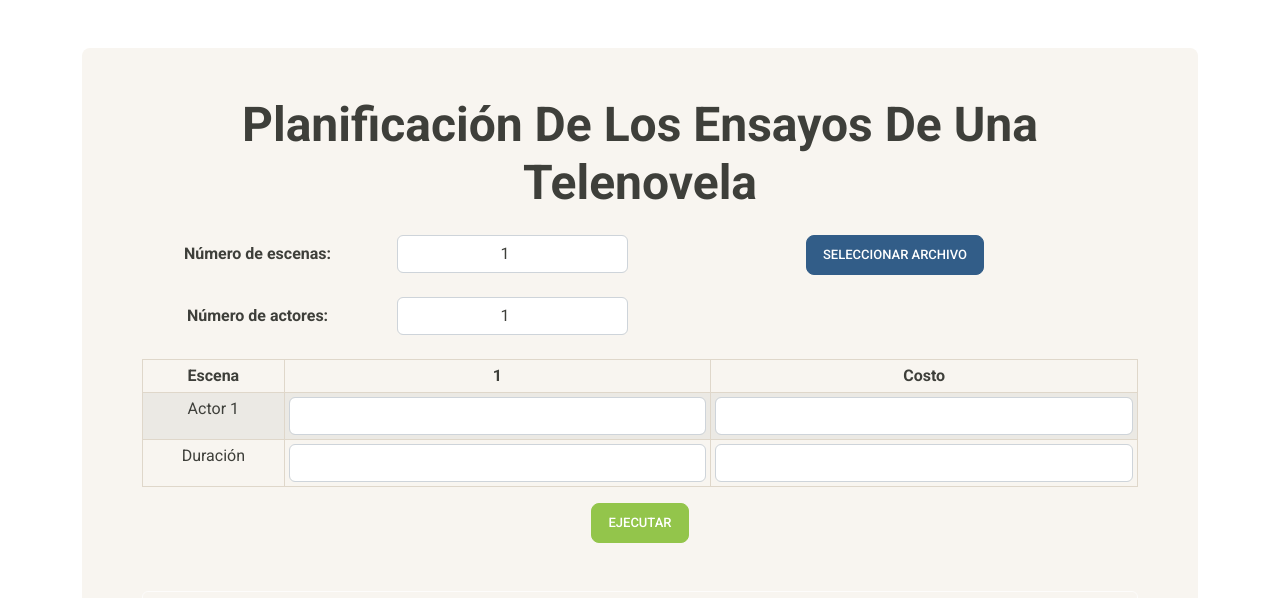
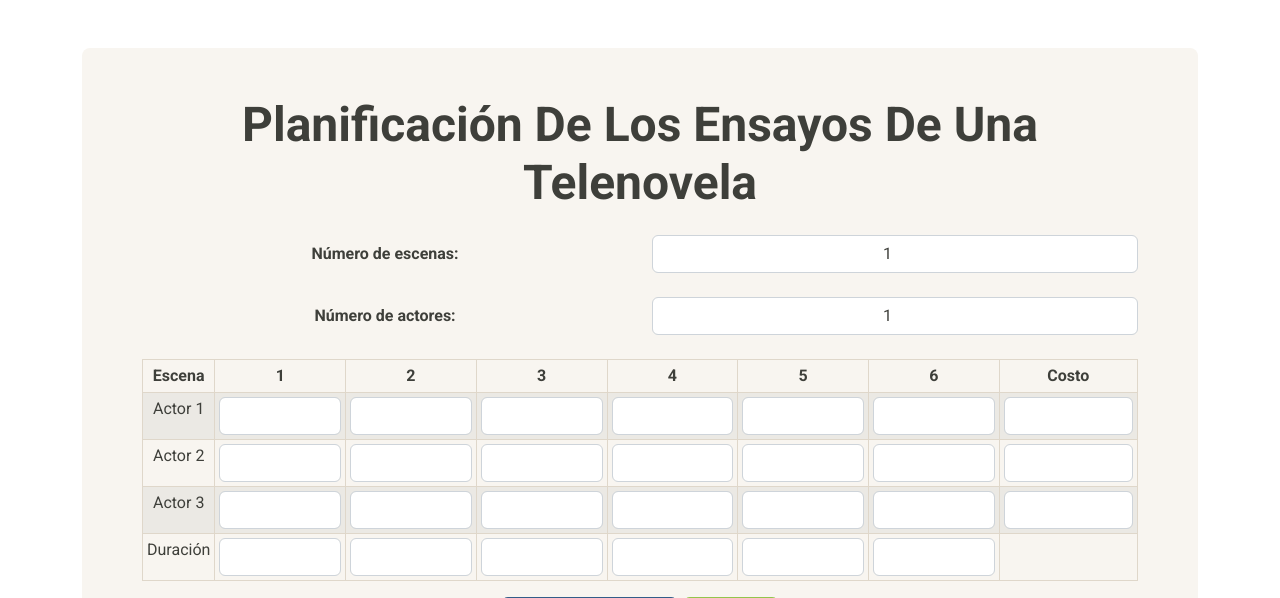
Before and after one commit to VictorHOG/PlanificacionEnsayosTelenovela, a Flask app: page / in a window 1280 px wide. Shown: the top 598 px of the page. Run offline with Flask 2, Linux system fonts and the light colour scheme; some libraries are stand-ins or nearby versions.

Commit message:
Actualizacion de la interfaz

```diff
--- a/app.py
+++ b/app.py
@@ -1,10 +1,16 @@
-from flask import Flask, render_template
+from flask import Flask, render_template, request
+from processing import processFile, executeMinizinc
 
 app = Flask(__name__)
 
-@app.route('/')
-def Index():
-    return render_template('index.html')
+@app.route('/', methods=['POST', 'GET'])
+def index():
+    if request.method == 'POST':
+        processFile(request)
+        result = executeMinizinc()
+        return render_template('index.html', result=result)
+    elif request.method == 'GET':
+        return render_template('index.html')
 
 if __name__ == '__main__':
     app.run(port = 3000, debug = True)
--- /dev/null
+++ b/static/js/main.js
@@ -0,0 +1,18 @@
+$(document).ready(function () {
+
+    $('#uploadFile').click(function () {
+        addRow();
+    })
+
+    $(document).on('click', '.btn-remove', function () {
+
+    });
+
+    function addRow() {
+       console.log("lo presione");
+    }
+
+    function removeRow(btn) {
+
+    }
+})
--- a/templates/index.html
+++ b/templates/index.html
@@ -4,7 +4,7 @@
 
 <div class="row">
 
-    <div class="col-6">
+    <div >
         <form id="data-form" action="" method="post">
 
             <div class="row mb-4 align-items-center">
@@ -12,7 +12,7 @@
                     <strong>Número de escenas: </strong>
                 </div>
                 <div class="col-md-6">
-                    <input type="number" name="region" class="form-control text-center" min="1" max="50" value="1" required>
+                    <input type="number" id="escenas" name="escenas" class="form-control text-center" min="1" max="50" value="1" required>
                 </div>
             </div>
 
@@ -21,18 +21,8 @@
                     <strong>Número de actores: </strong>
                 </div>
                 <div class="col-md-6">
-                    <input type="number" name="ciudades" class="form-control text-center" min="1" max="50" value="1"
-                        required>
+                    <input type="number" id="actores" name="actores" class="form-control text-center" min="1" max="50" value="1" required>
                 </div>
-            </div>
-
-        </form>
-    </div>
-
-    <div class="col-6 align-items-center justify-content-center display-flex">
-        <button class="btn btn-primary btn-lg" type="file" id="file">Seleccionar Archivo</button>
-    </div>
-
             </div>
 
             <div class="table-responsive">
@@ -42,6 +32,21 @@
                             <th>Escena</th>
                             <th>
                                 1
+                            </th>
+                            <th>
+                                2
+                            </th>
+                            <th>
+                                3
+                            </th>
+                            <th>
+                                4
+                            </th>
+                            <th>
+                                5
+                            </th>
+                            <th>
+                                6
                             </th>
                             <th>Costo</th>
 
@@ -54,10 +59,81 @@
                                 Actor 1
                             </td>
                             <td>
-                    <input type="number" name="este" class="form-control coordinates" min="0" required>
+                                <input type="number" name="escena" class="form-control coordinates" min="0" max="1" required>
                             </td>
                             <td>
-                    <input type="number" name="norte" class="form-control coordinates" min="0" required>
+                                <input type="number" name="escena" class="form-control coordinates" min="0" max="1" required>
+                            </td>
+                            <td>
+                                <input type="number" name="escena" class="form-control coordinates" min="0" max="1"required>
+                            </td>
+                            <td>
+                                <input type="number" name="escena" class="form-control coordinates" min="0" max="1" required>
+                            </td>
+                            <td>
+                                <input type="number" name="escena" class="form-control coordinates" min="0" max="1" required>
+                            </td>
+                            <td>
+                                <input type="number" name="escena" class="form-control coordinates" min="0" max="1" required>
+                            </td>
+                            <td>
+                                <input type="number" name="escena" class="form-control coordinates" min="0" required>
+                            </td>
+
+                        </tr>
+
+                        <tr id="fixedRow">
+                            <td>
+                                Actor 2
+                            </td>
+                            <td>
+                                <input type="number" name="escena" class="form-control coordinates" min="0" max="1" required>
+                            </td>
+                            <td>
+                                <input type="number" name="escena" class="form-control coordinates" min="0" max="1" required>
+                            </td>
+                            <td>
+                                <input type="number" name="escena" class="form-control coordinates" min="0" max="1" required>
+                            </td>
+                            <td>
+                                <input type="number" name="escena" class="form-control coordinates" min="0" max="1" required>
+                            </td>
+                            <td>
+                                <input type="number" name="escena" class="form-control coordinates" min="0" max="1" required>
+                            </td>
+                            <td>
+                                <input type="number" name="escena" class="form-control coordinates" min="0" max="1" required>
+                            </td>
+                            <td>
+                                <input type="number" name="escena" class="form-control coordinates" min="0"  required>
+                            </td>
+
+                        </tr>
+
+                        <tr id="fixedRow">
+                            <td>
+                                Actor 3
+                            </td>
+                            <td>
+                                <input type="number" name="escena" class="form-control coordinates" min="0" max="1" required>
+                            </td>
+                            <td>
+                                <input type="number" name="escena" class="form-control coordinates" min="0" max="1" required>
+                            </td>
+                            <td>
+                                <input type="number" name="escena" class="form-control coordinates" min="0" max="1" required>
+                            </td>
+                            <td>
+                                <input type="number" name="escena" class="form-control coordinates" min="0" max="1" required>
+                            </td>
+                            <td>
+                                <input type="number" name="escena" class="form-control coordinates" min="0" max="1" required>
+                            </td>
+                            <td>
+                                <input type="number" name="escena" class="form-control coordinates" min="0" max="1" required>
+                            </td>
+                            <td>
+                                <input type="number" name="escena" class="form-control coordinates" min="0" required>
                             </td>
 
                         </tr>
@@ -67,10 +143,25 @@
                                 Duración
                             </td>
                             <td>
-                    <input type="number" name="este" class="form-control coordinates" min="0" required>
+                                <input type="number" name="duracion" class="form-control coordinates" min="0" required>
                             </td>
                             <td>
-                    <input type="number" name="norte" class="form-control coordinates" min="0" required>
+                                <input type="number" name="duracion" class="form-control coordinates" min="0" required>
+                            </td>
+                            <td>
+                                <input type="number" name="duracion" class="form-control coordinates" min="0" required>
+                            </td>
+                            <td>
+                                <input type="number" name="duracion" class="form-control coordinates" min="0" required>
+                            </td>
+                            <td>
+                                <input type="number" name="duracion" class="form-control coordinates" min="0" required>
+                            </td>
+                            <td>
+                                <input type="number" name="duracion" class="form-control coordinates" min="0" required>
+                            </td>
+                            <td>
+
                             </td>
 
                         </tr>
@@ -79,12 +170,32 @@
                 </table>
             </div>
 
-<div>
-    <button class="btn btn-success btn-lg align-self-start mb-4" type="submit" form="data-form">Ejecutar</button>
+        </form>
+    </div>
+
+
+
+</div>
+
+
+
+<div >
+
+
+
+    <button class="btn btn-primary btn-lg" type="submit" id="uploadFile">Seleccionar Archivo</button>
+
+    <button class="btn btn-success btn-lg " type="submit" form="data-form">Ejecutar</button>
+
+
+</div>
 
 <div class="alert alert-light alert-dismissible fade show align-self-end mt-4" role="alert">
-        El orden de la grabación de las escenas es: {{result}}
-    </div>
+    El orden de la grabación de las escenas es:
+    {% if result %}
+    {{result}}
+
+    {% endif %}
 </div>
 
 {% endblock%}
```
Also changed, not shown: processing.py (+91 -0 lines), templates/layout.html (line endings or trailing spaces). Lines whose indentation alone changed are shown as unchanged.
